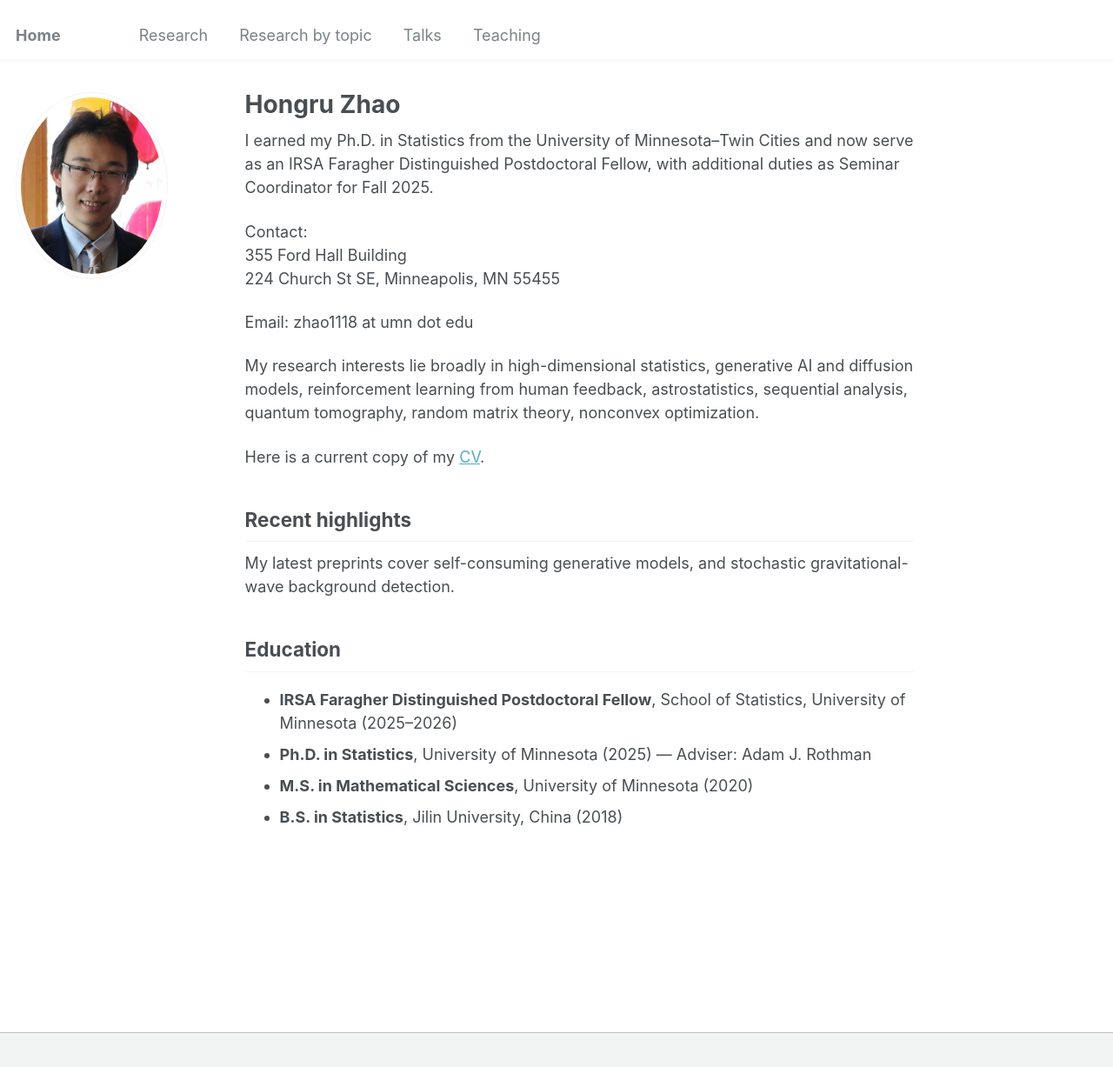
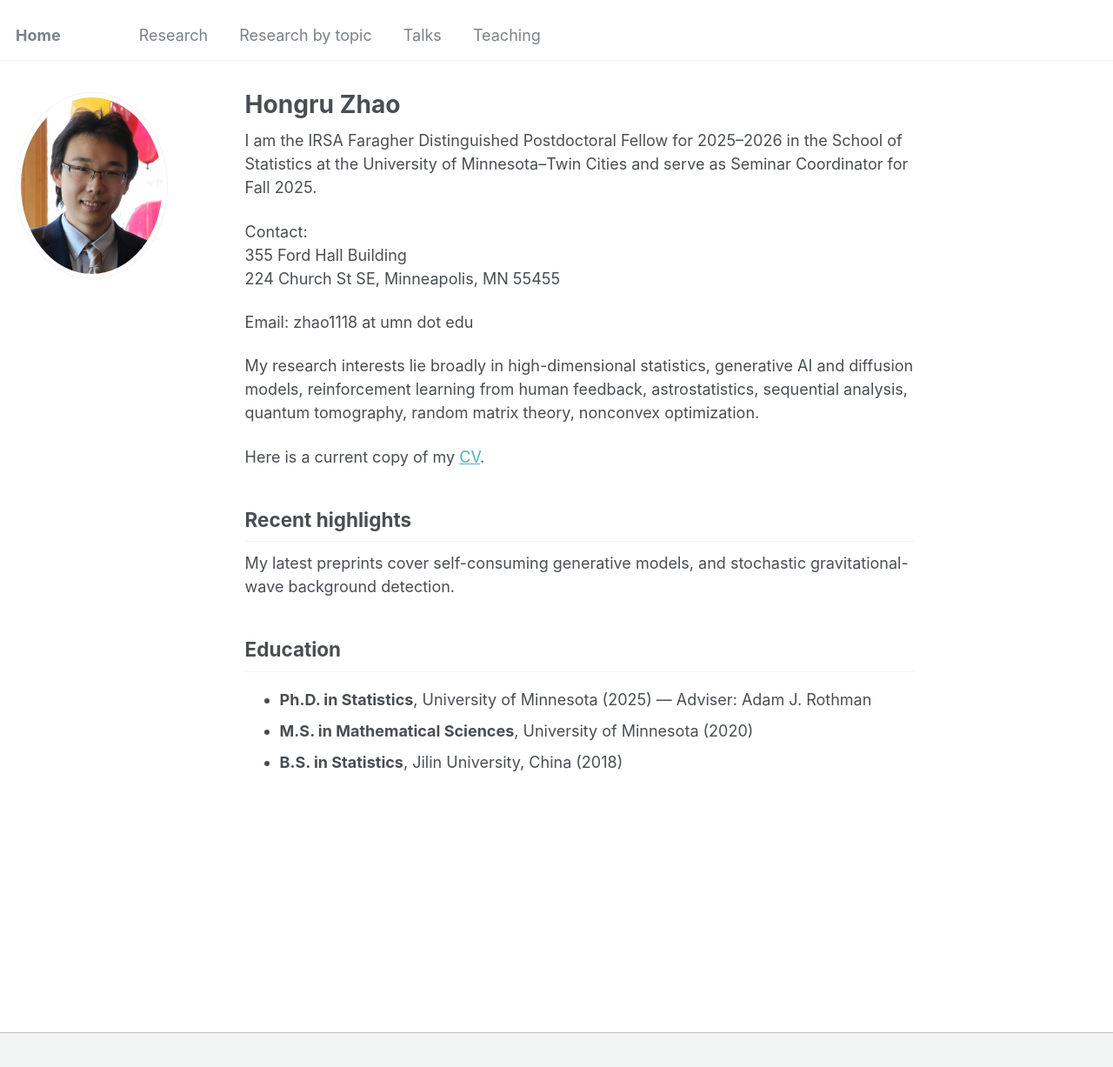
Before and after one commit to HongruZhao/HongruZhao.github.io, a Jekyll site: the page built from _pages/about.md, in a window 1280 px wide and 1260 px high. Shown: the top 1227 px of the window at 87% size. Built offline with Jekyll 4.4.1, drawn with Linux system fonts in a browser that asks for light colours.

Commit message:
Update about.md

```diff
--- a/_pages/about.md
+++ b/_pages/about.md
@@ -8,9 +8,7 @@ redirect_from:
 ---
 
 
-
-I earned my Ph.D. in Statistics from the University of Minnesota–Twin Cities and now serve as an IRSA Faragher Distinguished Postdoctoral Fellow, with additional duties as Seminar Coordinator for Fall 2025.
-
+I am the IRSA Faragher Distinguished Postdoctoral Fellow for 2025–2026 in the School of Statistics at the University of Minnesota–Twin Cities and serve as Seminar Coordinator for Fall 2025.
 
 Contact:<br>355 Ford Hall Building <br>224 Church St SE, Minneapolis, MN 55455
 
@@ -29,7 +27,6 @@ My latest preprints cover self-consuming generative models, and stochastic gravi
 
 ## Education
 
-- **IRSA Faragher Distinguished Postdoctoral Fellow**, School of Statistics, University of Minnesota (2025–2026)
 - **Ph.D. in Statistics**, University of Minnesota (2025) — Adviser: Adam J. Rothman
 - **M.S. in Mathematical Sciences**, University of Minnesota (2020)
 - **B.S. in Statistics**, Jilin University, China (2018)
```
